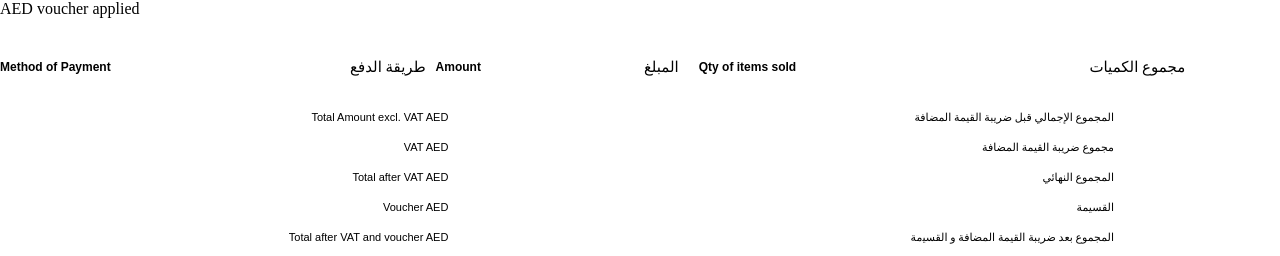
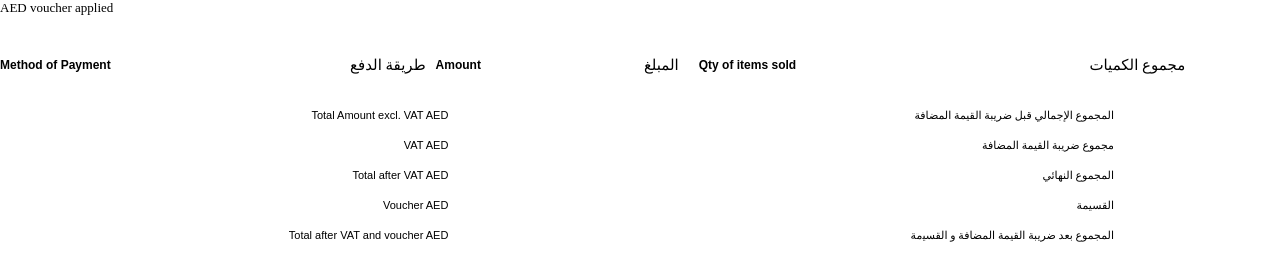
Before and after one commit to yahiachames/test_pmi_passation, a Python web app: template PMIStandard/PDF_Generator/templates/template_pmi.html in a window 1280 px wide. Shown: the part 461-717 px from the top of the page. Run offline with Jinja, Linux system fonts and the light colour scheme; the template is opened without the code that fills it, so the values that code supplies are empty; some web fonts are replaced.

Commit message:
modify font size

```diff
--- a/PMIStandard/PDF_Generator/templates/template_pmi.html
+++ b/PMIStandard/PDF_Generator/templates/template_pmi.html
@@ -497,7 +497,7 @@
         </tbody>
     </table>
     {% if voucher_value != "0" %}
-    <div>
+    <div style="font-size: 13px;">
         AED{{voucher_value}} voucher applied
     </div>
     {% endif %}
```
